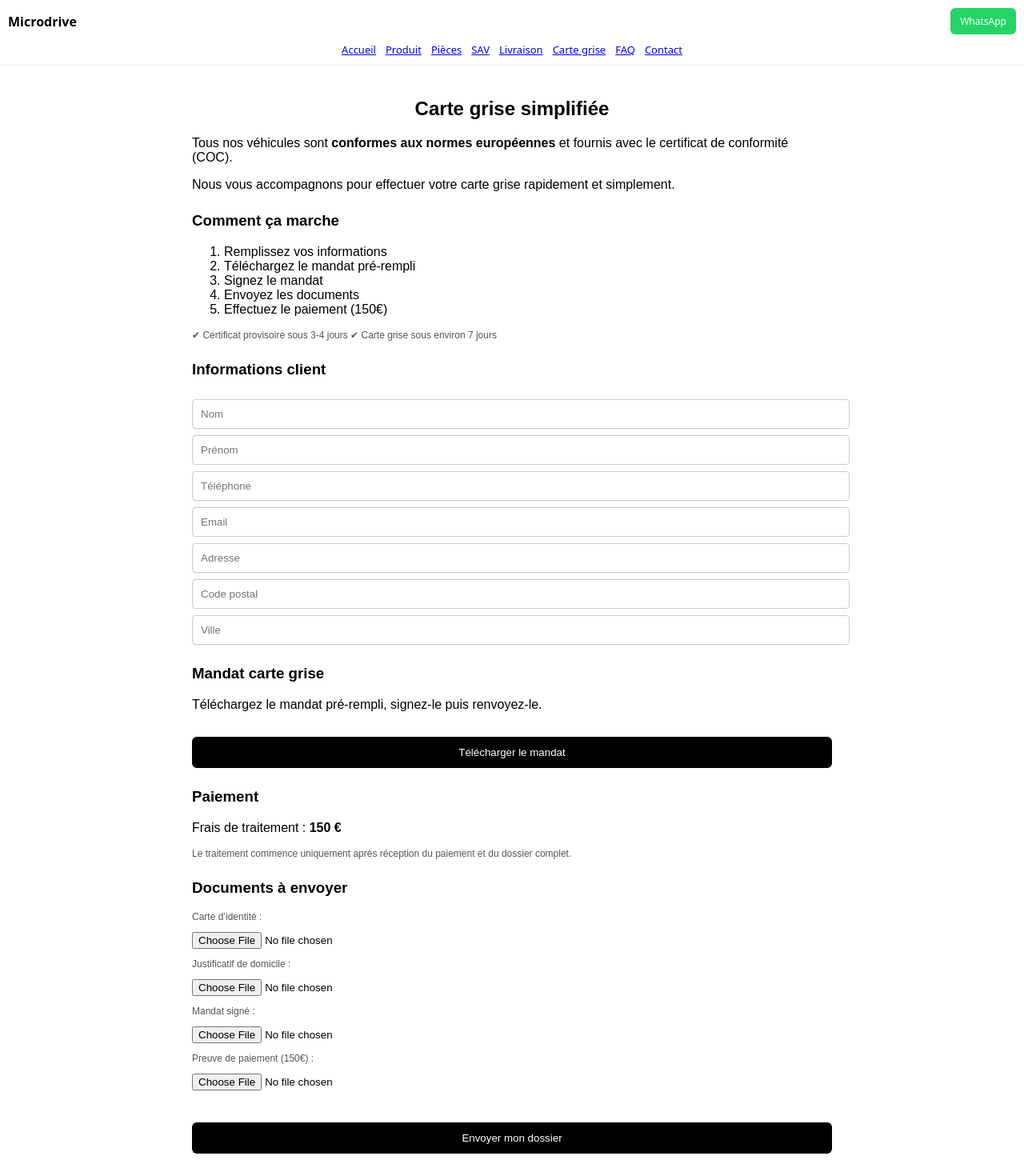
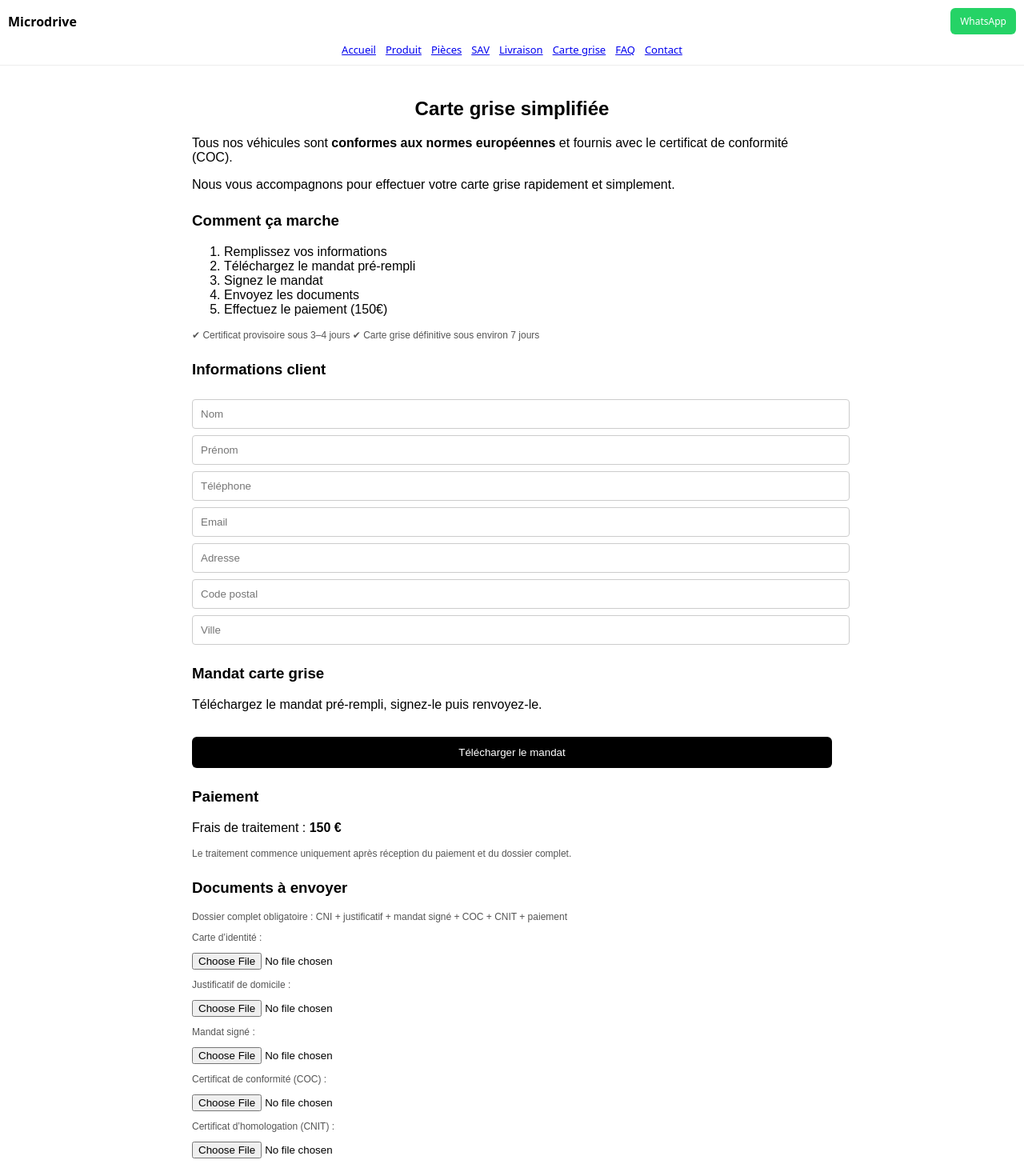
Before and after one commit to khelifamansour/neodrive-site, a Next.js app: page /carte-grise in a window 1280 px wide. Shown: the top 1460 px of the page at 80% size. Built offline with nearby package versions, Linux system fonts and the light colour scheme.

Commit message:
Update page.tsx

```diff
--- a/app/carte-grise/page.tsx
+++ b/app/carte-grise/page.tsx
@@ -36,26 +36,28 @@ export default function CarteGrise() {
     pdf.text(`Prénom : ${client.prenom}`, 20, 50);
     pdf.text(`Adresse : ${client.adresse}`, 20, 60);
     pdf.text(`${client.code_postal} ${client.ville}`, 20, 70);
+    pdf.text(`Téléphone : ${client.telephone}`, 20, 80);
+    pdf.text(`Email : ${client.email}`, 20, 90);
 
-    pdf.text(`Date : ${today}`, 20, 90);
+    pdf.text(`Date : ${today}`, 20, 110);
 
     pdf.text(
       "Je soussigné(e), autorise la société MK HOLDING à effectuer toutes les démarches nécessaires à l'immatriculation du véhicule en mon nom.",
       20,
-      110,
+      130,
       { maxWidth: 170 }
     );
 
     pdf.text(
       "Ce mandat permet à MK HOLDING de traiter la demande de carte grise auprès des services compétents.",
       20,
-      130,
+      150,
       { maxWidth: 170 }
     );
 
-    pdf.text("Signature précédée de 'Lu et approuvé' :", 20, 170);
+    pdf.text("Signature précédée de 'Lu et approuvé' :", 20, 190);
 
-    pdf.line(20, 190, 120, 190);
+    pdf.line(20, 210, 120, 210);
 
     pdf.save("mandat-carte-grise.pdf");
   };
@@ -91,8 +93,8 @@ export default function CarteGrise() {
         </ol>
 
         <p style={small}>
-          ✔ Certificat provisoire sous 3-4 jours
-          ✔ Carte grise sous environ 7 jours
+          ✔ Certificat provisoire sous 3–4 jours
+          ✔ Carte grise définitive sous environ 7 jours
         </p>
       </div>
 
@@ -147,6 +149,10 @@ export default function CarteGrise() {
         <div style={section}>
           <h3>Documents à envoyer</h3>
 
+          <p style={small}>
+            Dossier complet obligatoire : CNI + justificatif + mandat signé + COC + CNIT + paiement
+          </p>
+
           <p style={small}>Carte d’identité :</p>
           <input type="file" name="cni" required />
 
@@ -156,12 +162,18 @@ export default function CarteGrise() {
           <p style={small}>Mandat signé :</p>
           <input type="file" name="mandat" required />
 
+          <p style={small}>Certificat de conformité (COC) :</p>
+          <input type="file" name="coc" required />
+
+          <p style={small}>Certificat d’homologation (CNIT) :</p>
+          <input type="file" name="cnit" required />
+
           <p style={small}>Preuve de paiement (150€) :</p>
           <input type="file" name="paiement" required />
         </div>
 
         <button type="submit" style={btn}>
-          Envoyer mon dossier
+          Envoyer mon dossier carte grise
         </button>
 
       </form>
```
